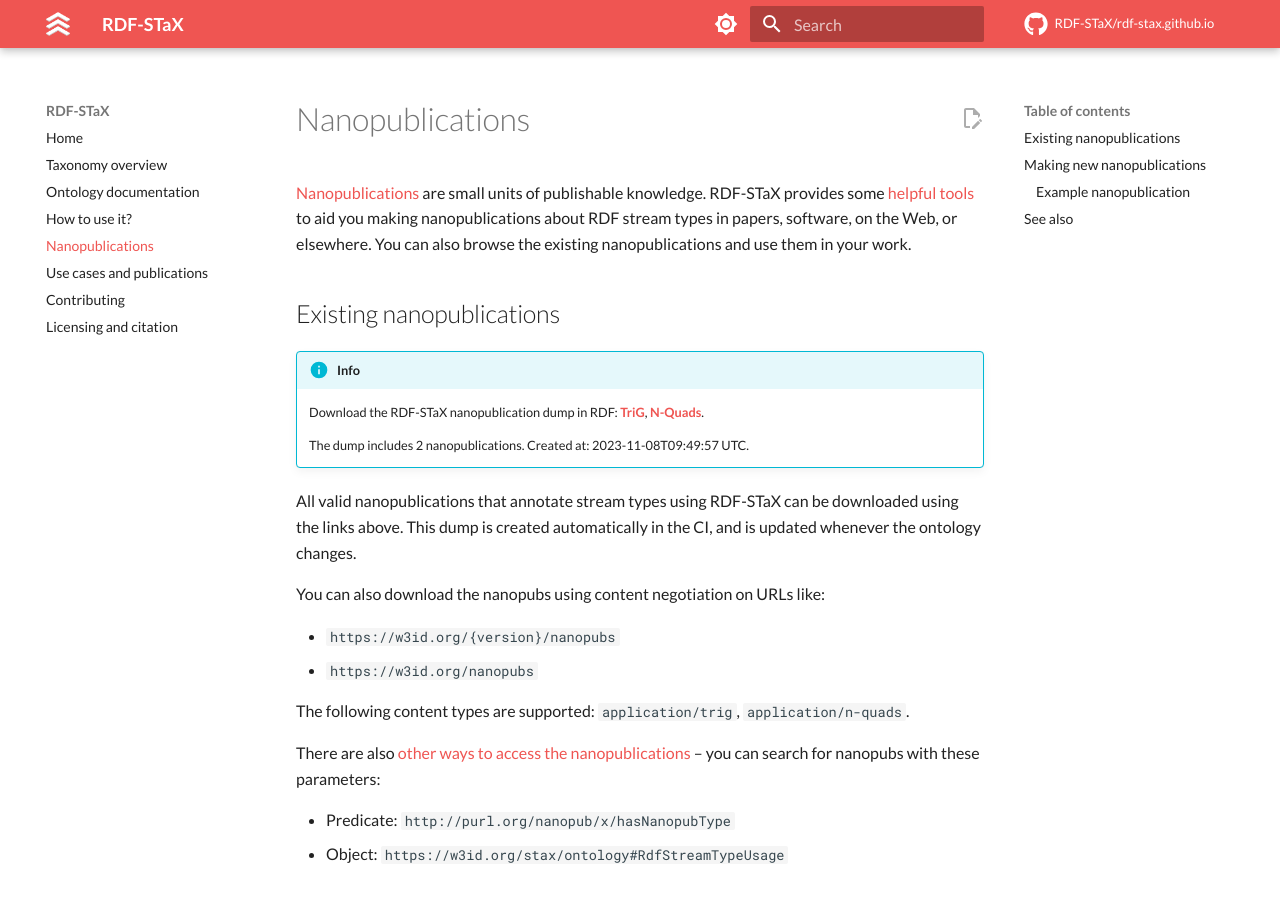
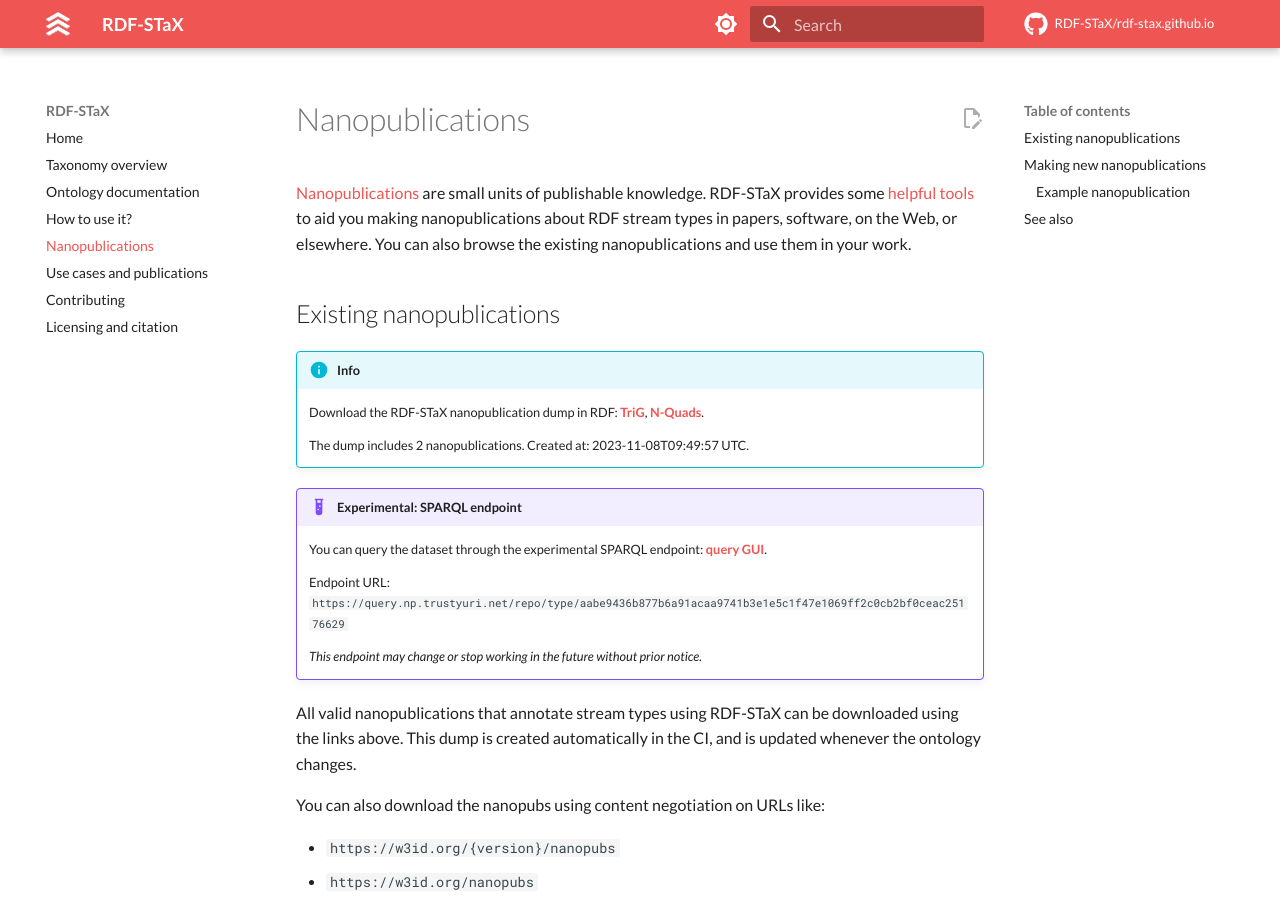
Before and after one commit to RDF-STaX/rdf-stax.github.io, an MkDocs documentation site: the page built from docs/nanopubs.md, in a window 1280 px wide and 900 px high. Built offline with MkDocs 1.6.1 and Material for MkDocs 9.7.7, drawn with Linux system fonts in a browser that asks for light colours; comment, search, counter and statistics services are not loaded; the version menu is left out.

Commit message:
Add note about the experimental SPARQL endpoint (#26)

```diff
--- a/docs/nanopubs.md
+++ b/docs/nanopubs.md
@@ -5,6 +5,15 @@
 ## Existing nanopublications
 
 --8<-- "docs/includes/nanopub_links.md"
+
+!!! example "Experimental: SPARQL endpoint"
+
+    You can query the dataset through the experimental SPARQL endpoint: **[query GUI](https://query.np.trustyuri.net/tools/type/aabe9436b877b6a91acaa9741b3e1e5c1f47e1069ff2c0cb2bf0ceac25176629/yasgui.html)**.
+
+    Endpoint URL: `https://query.np.trustyuri.net/repo/type/aabe9436b877b6a91acaa9741b3e1e5c1f47e1069ff2c0cb2bf0ceac25176629`
+
+    *This endpoint may change or stop working in the future without prior notice.*
+
 
 All valid nanopublications that annotate stream types using RDF-STaX can be downloaded using the links above. This dump is created automatically in the CI, and is updated whenever the ontology changes.
 
```
